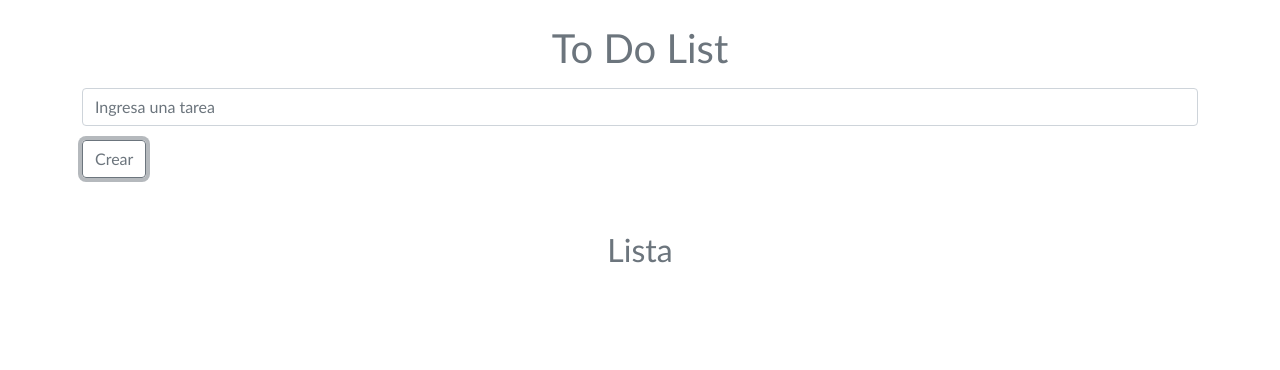
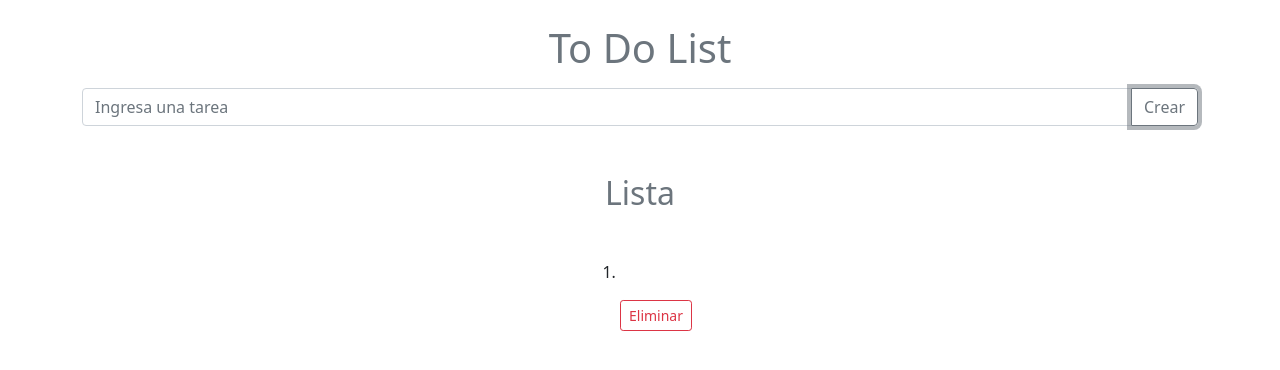
Before and after one commit to alegonzalezcelis/Desafio-Props, a Vue app: page / in a window 1280 px wide. Both pictures are taken after a click on the button "Crear". Shown: the top 370 px of the page. Built offline with nearby package versions, Linux system fonts and the light colour scheme.

Commit message:
Add tareas OK - Pendiente eliminar y corregir estilos

```diff
--- a/src/App.vue
+++ b/src/App.vue
@@ -20,13 +20,5 @@ export default {
 </script>
 
 <style>
-#app {
-    font-size: 38px;
-    font-family: 'Calibri', sans-serif;
-    color: darkblue;
-}
-img {
-  width: 25%;
-  height: 25%;
-}
+
 </style>
--- a/src/components/Listado.vue
+++ b/src/components/Listado.vue
@@ -1,13 +1,10 @@
 <template>
-    <div>
-        <h2 class="text-center my-5 text-secondary">Lista</h2>
-        <ol>
-            <div v-for="(tarea, $index) in tareas" :key="$index" class="lista">
-                <li class="mb-3">{{ tarea }}holi</li>
-                <button @click="tareas.splice(index, 1)" type="button" class="btn btn-outline-danger btn-sm mb-3">Eliminar</button>
-            </div>
-        </ol>
-    </div>
+<div class="listado">
+    <li class="mb-3">
+        {{ tarea }}
+    </li>
+    <button @click="eliminarTarea" type="button" class="btn btn-outline-danger btn-sm mb-3">Eliminar</button>
+</div>
 </template>
 
 <script>
@@ -17,18 +14,16 @@ props: {
     tarea: String,
     index: Number
 },
-data: () => ({
-
-})
+methods: {
+    eliminarTarea(){
+        this.$emit("eliminarTarea", this.index)
+    }
+}
 }
 </script>
 
-<style>
-.lista {
-  display: flex;
-  justify-content: center;
-}
-.lista > li {
-  width: 50%;
+<style scoped>
+.listado > li {
+  width: 100%;
 }
 </style>
--- a/src/components/Tareas.vue
+++ b/src/components/Tareas.vue
@@ -1,11 +1,16 @@
 <template>
-  <div class="tareas container">
+  <div class="container">
       <h1 class="text-center mt-4 text-secondary">To Do List</h1>
-      <div class="inpout-group mt-3">
+      <div class="input-group mt-3">
           <input v-model="tarea" type="text" class="form-control" placeholder="Ingresa una tarea">
-          <button @click="addTarea" class="btn btn-outline-secondary" type="submit">Crear</button>
+          <button @click="addTarea" class="btn btn-outline-secondary">Crear</button>
       </div>
-      <Listado :tarea="tarea" :index="$index"/>
+      <h2 class="text-center my-5 text-secondary">Lista</h2>
+      <ol>
+          <div class="lista">
+              <Listado @eliminarTarea="eliminarTarea($event)" v-for="(tarea, $index) in tareas" :key="$index" :tarea="tarea" :index="$index"/>
+          </div>
+      </ol>
   </div>
 </template>
 
@@ -22,12 +27,21 @@ methods: {
     addTarea() {
         this.tareas.unshift(this.tarea)
         this.tarea=''
-        alert('add funcionando')
+    },
+    eliminarTarea() {
+        this.tareas.splice(key,1)
     }
 }
 }
 </script>
 
 <style>
+.lista {
+  display: flex;
+  justify-content: center;
+}
 
+.listado > li {
+  width: 100%;
+}
 </style>
```
